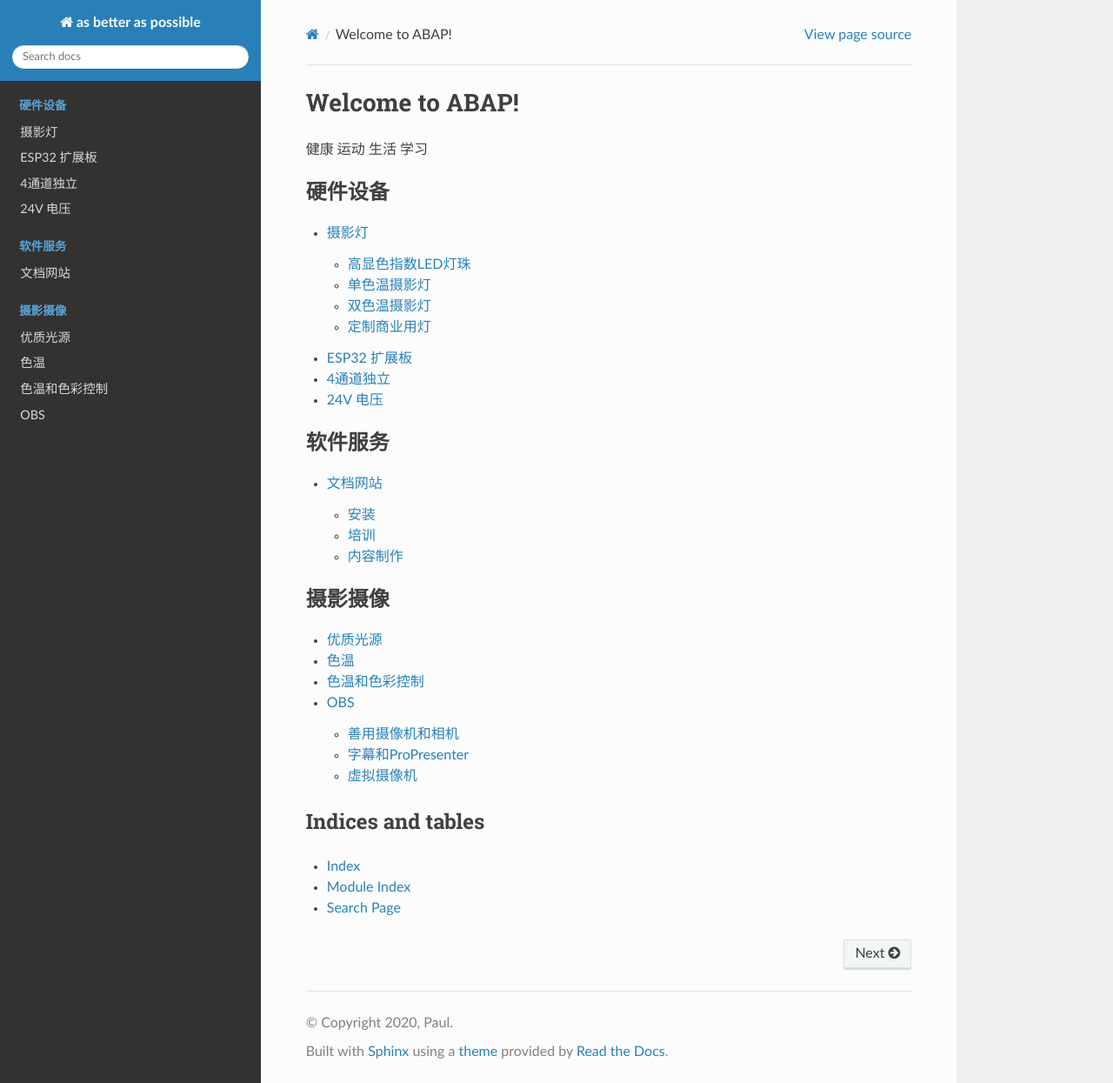
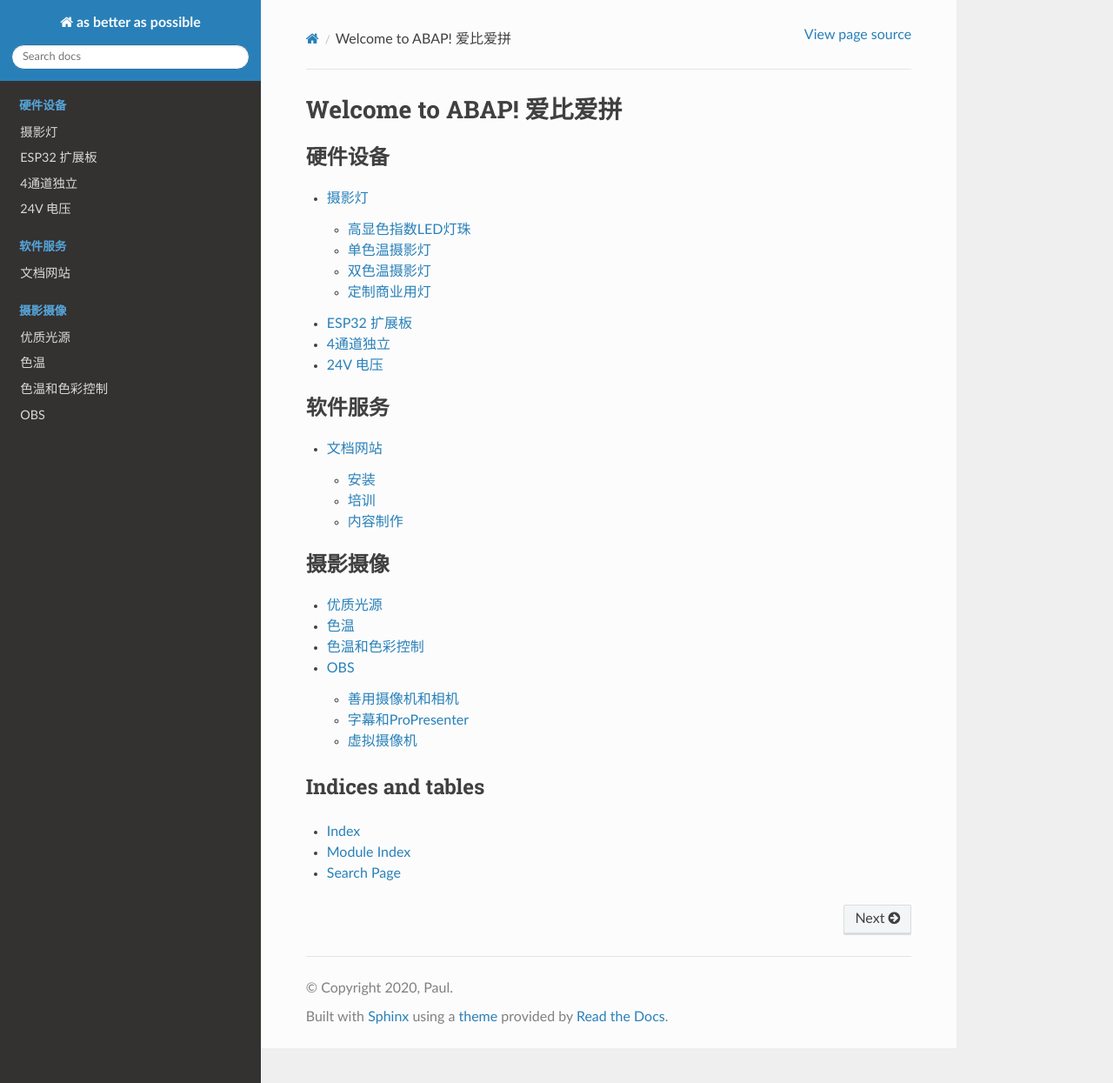
Before and after one commit to paultang/abapweb, a Sphinx documentation site: the page built from source/index.rst, in a window 1280 px wide and 1245 px high. Shown: the whole window at 87% size. Built offline with Sphinx 7.4.7 and the Read the Docs theme 2.0.0, drawn with Linux system fonts in a browser that asks for light colours.

Commit message:
Update index.rst

```diff
--- a/source/index.rst
+++ b/source/index.rst
@@ -2,14 +2,10 @@
    sphinx-quickstart on Wed Aug  5 08:38:07 2020.
    You can adapt this file completely to your liking, but it should at least
    contain the root `toctree` directive.
-================
-Welcome to ABAP!
-================
+=========================
+Welcome to ABAP! 爱比爱拼
+=========================
 
-健康
-运动
-生活
-学习
 
 .. toctree::
    :maxdepth: 2
```
